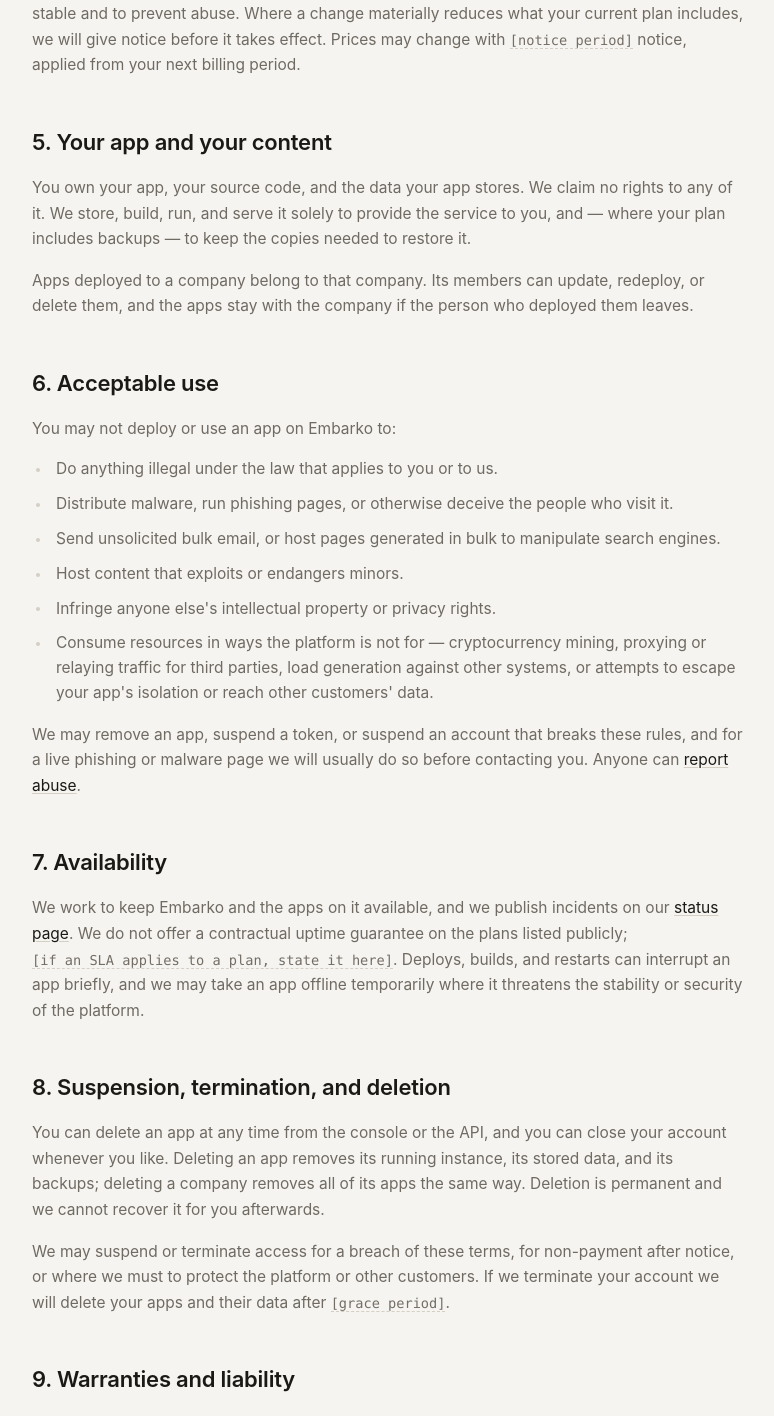
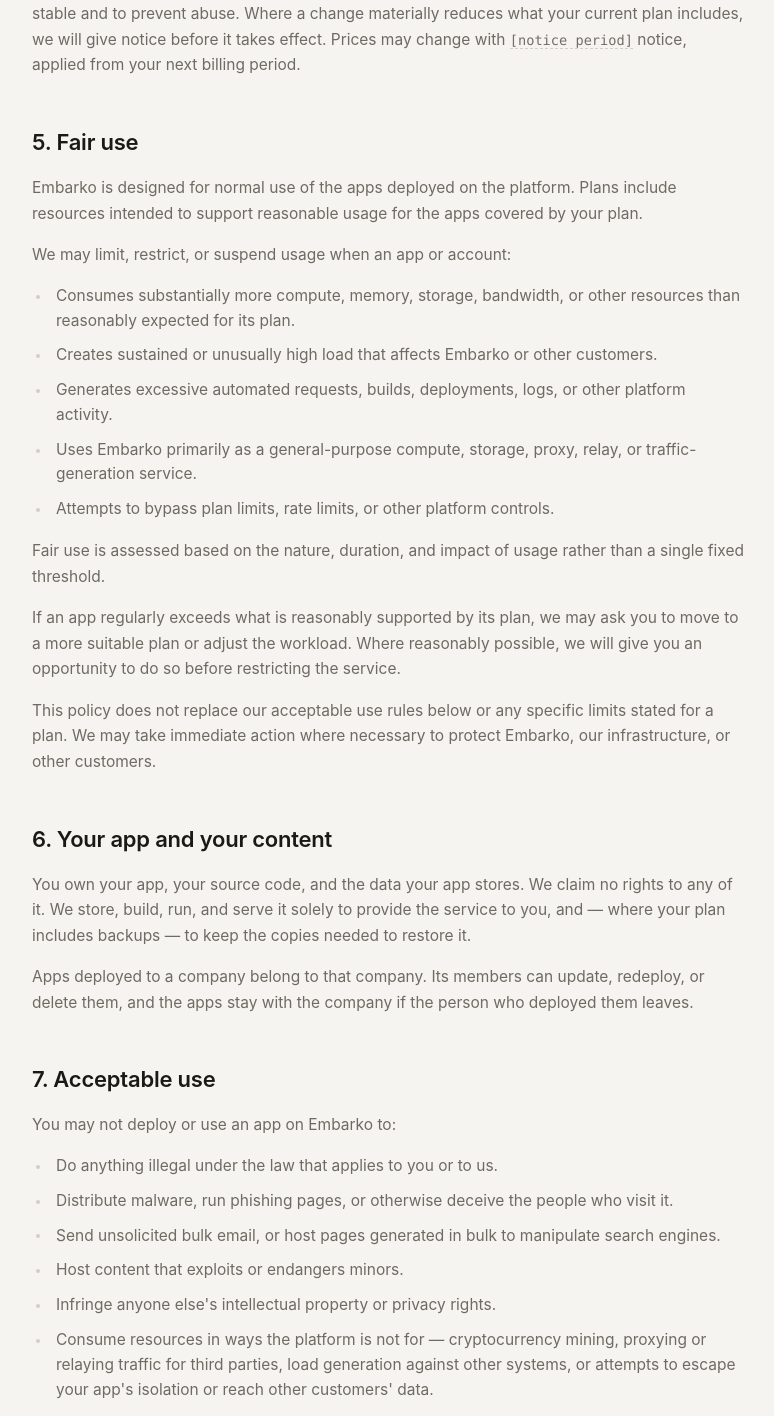
Before and after one commit to Vaibhav9197/hostnsoft, a Next.js app: page /terms in a window 1280 px wide. Shown: the part 1347-2763 px from the top of the page, without its empty margins (252-1026 px from the left). Built offline with nearby package versions, Linux system fonts and the light colour scheme; no server answers.

Commit message:
docs: add fair use section to terms of service page

```diff
--- a/app/terms/page.tsx
+++ b/app/terms/page.tsx
@@ -74,7 +74,45 @@ export default function TermsPage() {
         </P>
       </Section>
 
-      <Section title="5. Your app and your content">
+      <Section title="5. Fair use">
+        <P>
+          Embarko is designed for normal use of the apps deployed on the platform. Plans include
+          resources intended to support reasonable usage for the apps covered by your plan.
+        </P>
+        <P>We may limit, restrict, or suspend usage when an app or account:</P>
+        <List>
+          <Item>
+            Consumes substantially more compute, memory, storage, bandwidth, or other resources than
+            reasonably expected for its plan.
+          </Item>
+          <Item>Creates sustained or unusually high load that affects Embarko or other customers.</Item>
+          <Item>
+            Generates excessive automated requests, builds, deployments, logs, or other platform
+            activity.
+          </Item>
+          <Item>
+            Uses Embarko primarily as a general-purpose compute, storage, proxy, relay, or
+            traffic-generation service.
+          </Item>
+          <Item>Attempts to bypass plan limits, rate limits, or other platform controls.</Item>
+        </List>
+        <P>
+          Fair use is assessed based on the nature, duration, and impact of usage rather than a single
+          fixed threshold.
+        </P>
+        <P>
+          If an app regularly exceeds what is reasonably supported by its plan, we may ask you to move
+          to a more suitable plan or adjust the workload. Where reasonably possible, we will give you
+          an opportunity to do so before restricting the service.
+        </P>
+        <P>
+          This policy does not replace our acceptable use rules below or any specific limits stated
+          for a plan. We may take immediate action where necessary to protect Embarko, our
+          infrastructure, or other customers.
+        </P>
+      </Section>
+
+      <Section title="6. Your app and your content">
         <P>
           You own your app, your source code, and the data your app stores. We claim no rights to any
           of it. We store, build, run, and serve it solely to provide the service to you, and — where
@@ -86,7 +124,7 @@ export default function TermsPage() {
         </P>
       </Section>
 
-      <Section title="6. Acceptable use">
+      <Section title="7. Acceptable use">
         <P>You may not deploy or use an app on Embarko to:</P>
         <List>
           <Item>Do anything illegal under the law that applies to you or to us.</Item>
@@ -107,7 +145,7 @@ export default function TermsPage() {
         </P>
       </Section>
 
-      <Section title="7. Availability">
+      <Section title="8. Availability">
         <P>
           We work to keep Embarko and the apps on it available, and we publish incidents on our{" "}
           <A href="/status">status page</A>. We do not offer a contractual uptime guarantee on the
@@ -117,7 +155,7 @@ export default function TermsPage() {
         </P>
       </Section>
 
-      <Section title="8. Suspension, termination, and deletion">
+      <Section title="9. Suspension, termination, and deletion">
         <P>
           You can delete an app at any time from the console or the API, and you can close your
           account whenever you like. Deleting an app removes its running instance, its stored data,
@@ -131,7 +169,7 @@ export default function TermsPage() {
         </P>
       </Section>
 
-      <Section title="9. Warranties and liability">
+      <Section title="10. Warranties and liability">
         <P>
           Embarko is provided as-is, without warranties of any kind, express or implied. We are not
           liable for lost profits, lost data, or indirect or consequential damages arising from your
@@ -144,7 +182,7 @@ export default function TermsPage() {
         </P>
       </Section>
 
-      <Section title="10. Changes to these terms">
+      <Section title="11. Changes to these terms">
         <P>
           We may update these terms. When we do, we update the date at the top of this page, and for
           material changes we will notify account holders by email. Continuing to use Embarko after a
@@ -152,7 +190,7 @@ export default function TermsPage() {
         </P>
       </Section>
 
-      <Section title="11. Governing law">
+      <Section title="12. Governing law">
         <P>
           These terms, and any dispute arising out of them or out of your use of Embarko, are governed
           by the laws of <Fill>governing jurisdiction</Fill>, without regard to conflict-of-law rules,
@@ -162,7 +200,7 @@ export default function TermsPage() {
         </P>
       </Section>
 
-      <Section title="12. Contact">
+      <Section title="13. Contact">
         <P>
           Questions about these terms? Email <A href="mailto:hello@embarko.ai">hello@embarko.ai</A>.
         </P>
```
